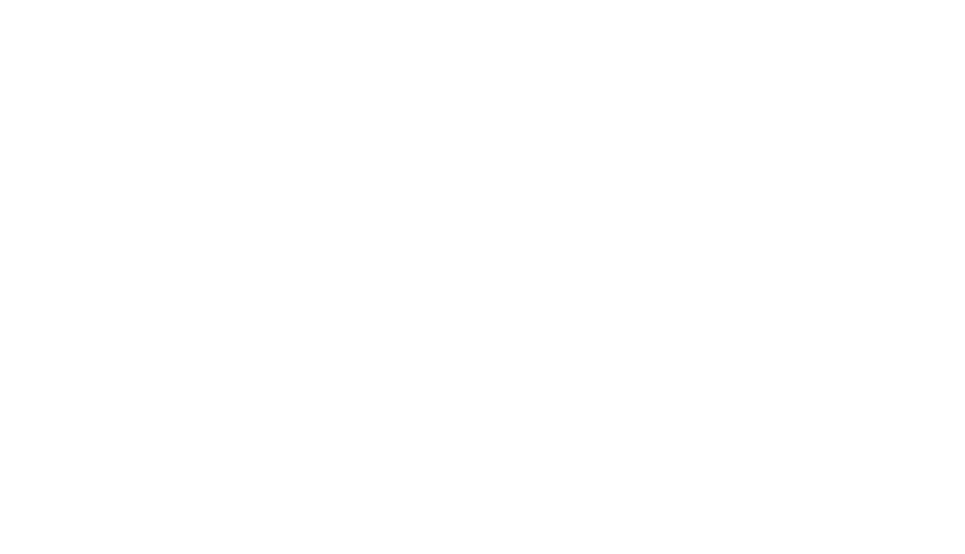
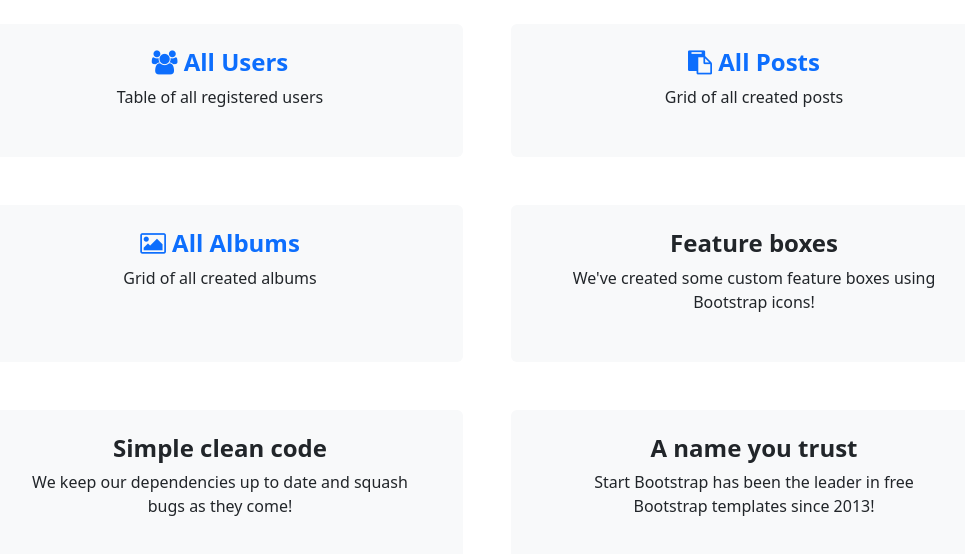
Before and after one commit to SlavZhelehanov/react-bootstrap-jsonplayground, a React (Vite) app: page / in a window 1280 px wide. Shown: the top 554 px of the page, without its empty margins (153-1118 px from the left). Built offline with nearby package versions, Linux system fonts and the light colour scheme.

Commit message:
Add HomePage jsx

```diff
--- a/src/App.jsx
+++ b/src/App.jsx
@@ -1,10 +1,16 @@
+import { Route, Routes } from 'react-router';
+
 import 'bootstrap/dist/css/bootstrap.min.css';
 import './App.css';
+
+import HomePage from './components/HomePage';
 
 export default function App() {
     return (
         <>
-
+            <Routes>
+                <Route path='/' element={<HomePage />} />
+            </Routes>
         </>
     )
 }
--- /dev/null
+++ b/src/components/HomePage.jsx
@@ -0,0 +1,69 @@
+import Container from 'react-bootstrap/Container';
+import { Link } from 'react-router';
+
+export default function HomePage() {
+    return (
+        <Container>
+            <main className="pt-4">
+                <div className="container px-lg-5">
+                    <div className="row gx-lg-5">
+                        <div className="col-lg-6 col-xxl-4 mb-5">
+                            <div className="card bg-light border-0 h-100">
+                                <div className="card-body text-center p-4 p-lg-5 pt-0 pt-lg-0">
+                                    <div className="feature bg-primary bg-gradient text-white rounded-3 mb-4 mt-n4"><i className="bi bi-collection"></i></div>
+                                    <h2 className="fs-4 fw-bold"><Link to="/users"><i className="fa fa-users" aria-hidden="true"></i> All Users</Link></h2>
+                                    <p className="mb-0">Table of all registered users</p>
+                                </div>
+                            </div>
+                        </div>
+                        <div className="col-lg-6 col-xxl-4 mb-5">
+                            <div className="card bg-light border-0 h-100">
+                                <div className="card-body text-center p-4 p-lg-5 pt-0 pt-lg-0">
+                                    <div className="feature bg-primary bg-gradient text-white rounded-3 mb-4 mt-n4"><i className="bi bi-cloud-download"></i></div>
+                                    <h2 className="fs-4 fw-bold"><Link to="/posts"><i className="fa fa-clipboard" aria-hidden="true"></i> All Posts</Link></h2>
+                                    <p className="mb-0">Grid of all created posts</p>
+                                </div>
+                            </div>
+                        </div>
+                        <div className="col-lg-6 col-xxl-4 mb-5">
+                            <div className="card bg-light border-0 h-100">
+                                <div className="card-body text-center p-4 p-lg-5 pt-0 pt-lg-0">
+                                    <div className="feature bg-primary bg-gradient text-white rounded-3 mb-4 mt-n4"><i className="bi bi-card-heading"></i></div>
+                                    <h2 className="fs-4 fw-bold"><Link to="/albums"><i className="fa fa-picture-o" aria-hidden="true"></i> All Albums</Link></h2>
+                                    <p className="mb-0">Grid of all created albums</p>
+                                </div>
+                            </div>
+                        </div>
+                        <div className="col-lg-6 col-xxl-4 mb-5">
+                            <div className="card bg-light border-0 h-100">
+                                <div className="card-body text-center p-4 p-lg-5 pt-0 pt-lg-0">
+                                    <div className="feature bg-primary bg-gradient text-white rounded-3 mb-4 mt-n4"><i className="bi bi-bootstrap"></i></div>
+                                    <h2 className="fs-4 fw-bold">Feature boxes</h2>
+                                    <p className="mb-0">We've created some custom feature boxes using Bootstrap icons!</p>
+                                </div>
+                            </div>
+                        </div>
+                        <div className="col-lg-6 col-xxl-4 mb-5">
+                            <div className="card bg-light border-0 h-100">
+                                <div className="card-body text-center p-4 p-lg-5 pt-0 pt-lg-0">
+                                    <div className="feature bg-primary bg-gradient text-white rounded-3 mb-4 mt-n4"><i className="bi bi-code"></i></div>
+                                    <h2 className="fs-4 fw-bold">Simple clean code</h2>
+                                    <p className="mb-0">We keep our dependencies up to date and squash bugs as they come!</p>
+                                </div>
+                            </div>
+                        </div>
+                        <div className="col-lg-6 col-xxl-4 mb-5">
+                            <div className="card bg-light border-0 h-100">
+                                <div className="card-body text-center p-4 p-lg-5 pt-0 pt-lg-0">
+                                    <div className="feature bg-primary bg-gradient text-white rounded-3 mb-4 mt-n4"><i className="bi bi-patch-check"></i></div>
+                                    <h2 className="fs-4 fw-bold">A name you trust</h2>
+                                    <p className="mb-0">Start Bootstrap has been the leader in free Bootstrap templates since 2013!</p>
+                                </div>
+                            </div>
+                        </div>
+                    </div>
+                </div>
+            </main>
+        </Container>
+    );
+}
--- a/src/main.jsx
+++ b/src/main.jsx
@@ -1,9 +1,12 @@
 import { StrictMode } from 'react';
 import { createRoot } from 'react-dom/client';
 import App from './App.jsx';
+import { BrowserRouter } from 'react-router';
 
 createRoot(document.getElementById('root')).render(
-  <StrictMode>
-    <App />
-  </StrictMode>,
+    <StrictMode>
+        <BrowserRouter>
+            <App />
+        </BrowserRouter>
+    </StrictMode>,
 )
```
Also changed, not shown: index.html (+7 -4 lines), package.json (+5 -2 lines), 1 other file (tests, documents, lock files or other folders).
